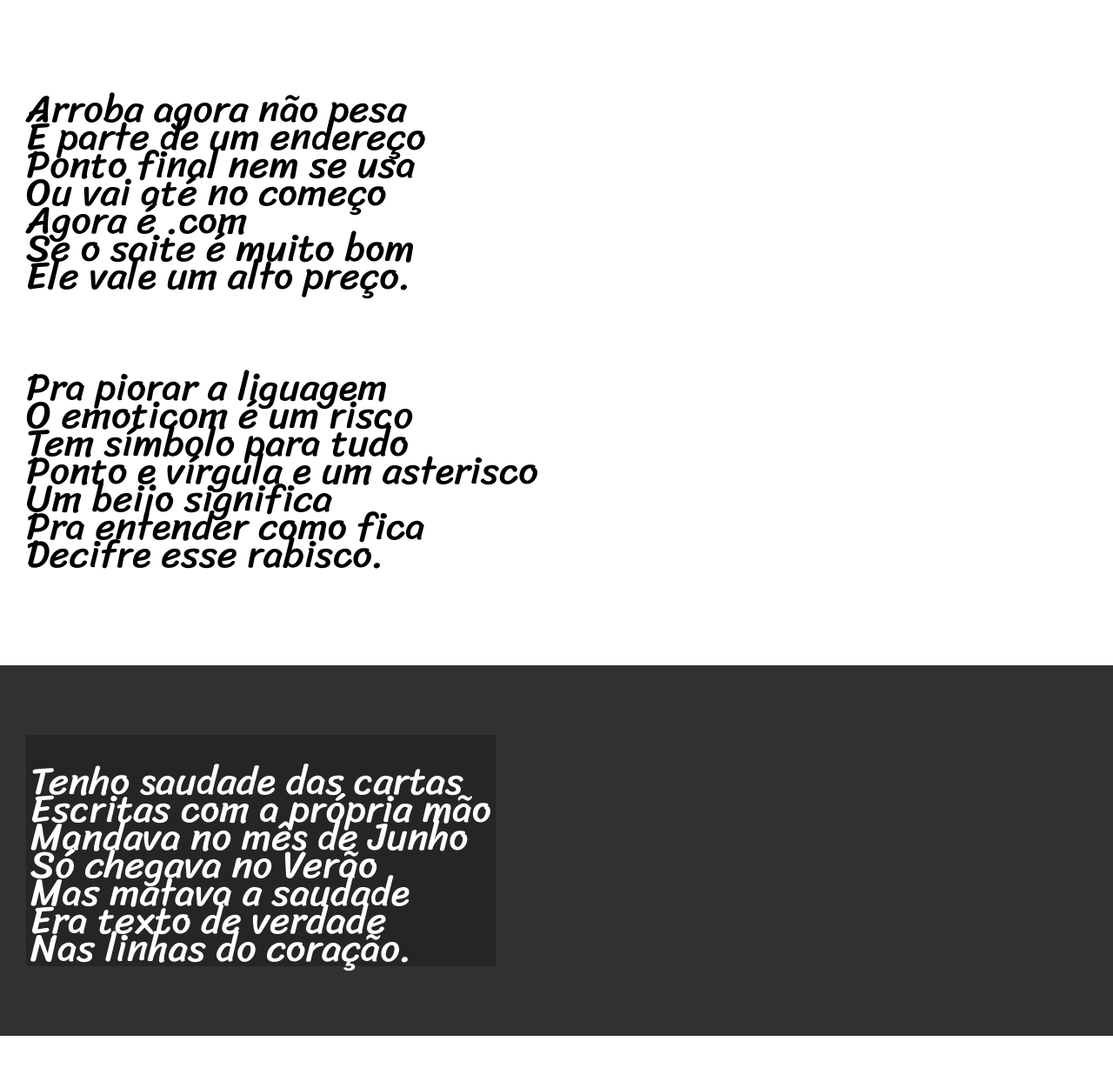
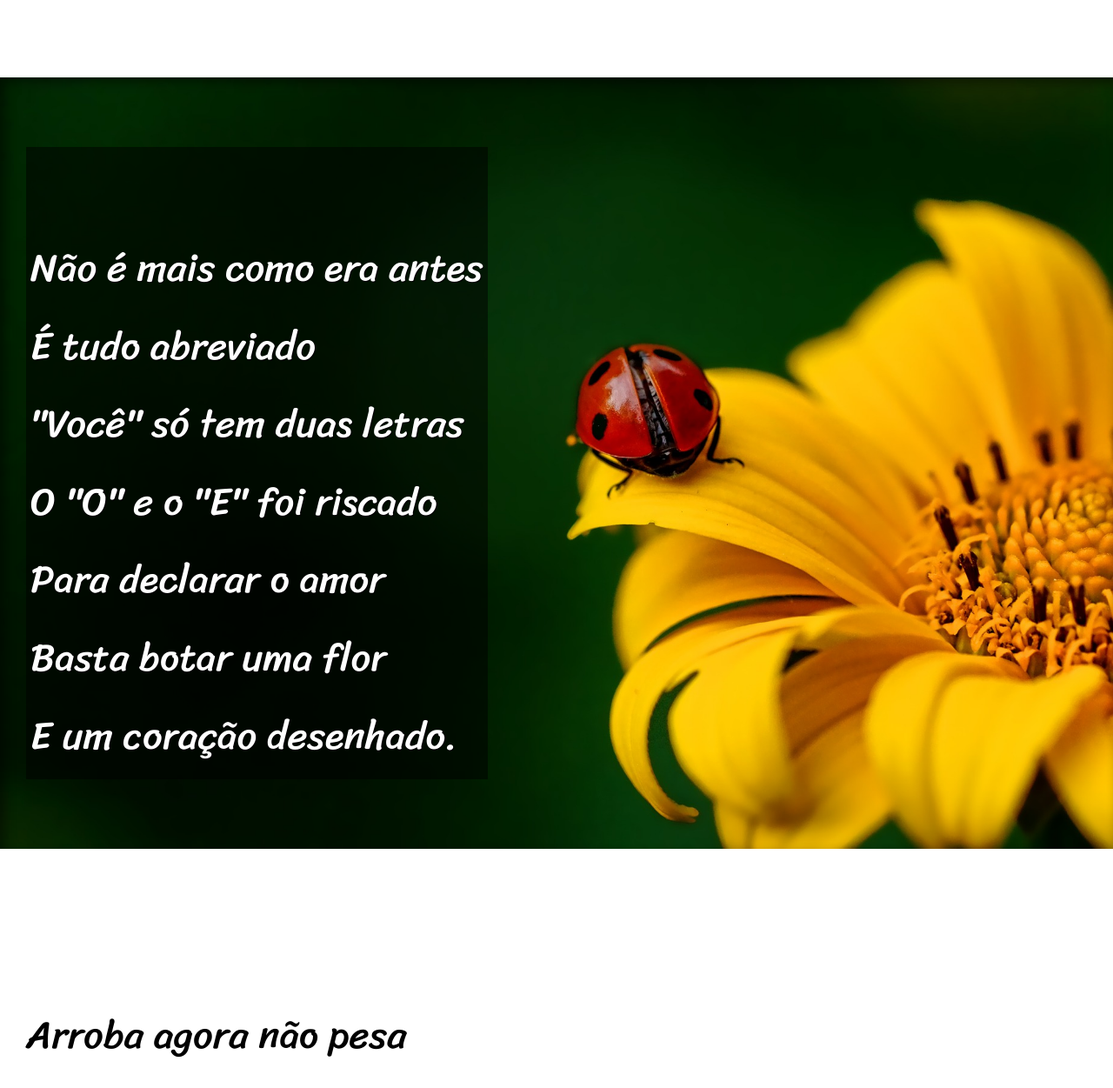
Before and after one commit to andersonpl/html-css, a plain HTML site: page desafios/d012/index.html in a window 1280 px wide. Shown: the part 1137-2388 px from the top of the page at 87% size. Drawn offline with Linux system fonts and the light colour scheme.

Commit message:
atualizei o projeto parallax

```diff
--- a/desafios/d012/estilo/style.css
+++ b/desafios/d012/estilo/style.css
@@ -59,6 +59,12 @@ section {
     padding-bottom: 10vh;
     line-height: 2em;
     padding-left: 30px;
+    font-family: var(--fonte3);
+    font-size: 3.5vw;
+}
+
+section > p {
+    padding-bottom: 2em;
 }
 
 section.normal {
@@ -69,12 +75,26 @@ section.normal {
 section.imagem {
     background-color: rgb(49, 49, 49);
     color: white;
+    box-shadow: inset 6px 6px 13px 0px rgba(0, 0, 0, 0.473);
+    background-size: cover;
+    background-attachment: fixed;
 }
 
 section.imagem > pre > p {
     display: inline-block;
     padding: 5px;
-    background-color: rgba(0, 0, 0, 0.253);
+    background-color: rgba(0, 0, 0, 0.514);
+    text-shadow: 1px 1px 0px black;
+}
+
+section#img01 {
+    background-image: url('../imagens/background001.jpg');
+    background-position: right center;
+}
+
+section#img02 {
+    background-image: url('../imagens/background002.jpg');
+    background-position: right center;
 }
 
 footer {
--- a/desafios/d012/index.html
+++ b/desafios/d012/index.html
@@ -30,7 +30,7 @@
         </pre>
     </section>
 
-    <section class="imagem">
+    <section class="imagem" id="img01">
         <pre>
             <p>
                 Não é mais como era antes
@@ -68,7 +68,7 @@
         </pre>
     </section>
 
-    <section class="imagem">
+    <section class="imagem" id="img02">
         <pre>
             <p>
                 Tenho saudade das cartas
```
